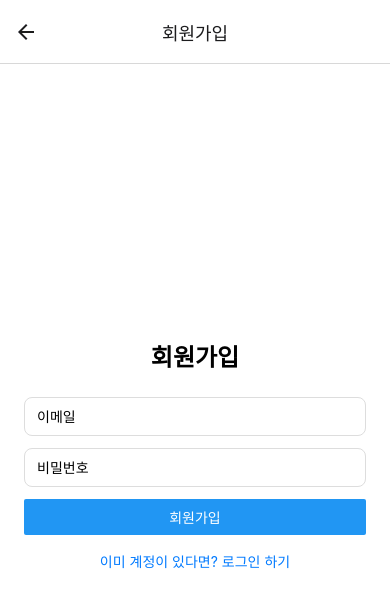
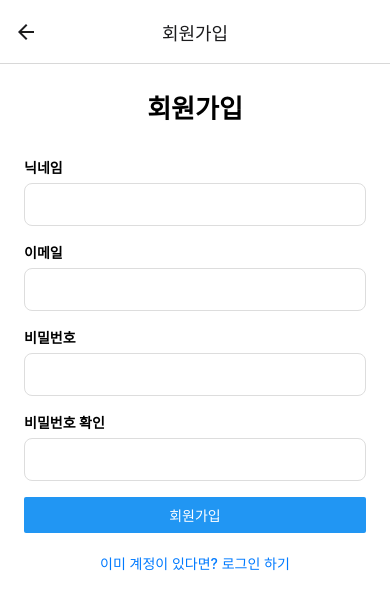
Before and after one commit to Spica-blue/Moyeora, a React Native app: screen /SignUp in a window 390 px wide. Shown: the top 610 px of the page. Built offline with nearby package versions, Linux system fonts and the light colour scheme.

Commit message:
feat : 회원가입 입력 필드 추가
- 닉네임, 비밀번호 확인 입력칸 추가
- 입력칸 눌렀을 시에 키보드에 입력칸 안가려지게 수정
- PostWriteScreen에 name부분에 email로 저장되던거 nickname으로 수정

```diff
--- a/src/screens/auth/LoginScreen.js
+++ b/src/screens/auth/LoginScreen.js
@@ -1,7 +1,8 @@
 import React, { useState } from 'react';
-import { Text, View, TextInput, Button, StyleSheet, Alert, TouchableOpacity } from 'react-native';
+import { Text, View, TextInput, Button, StyleSheet, Alert, TouchableOpacity, KeyboardAvoidingView, Platform, ScrollView } from 'react-native';
 import { signInWithEmailAndPassword } from 'firebase/auth';
 import { auth } from '../../../firebaseConfig';
+import styles from "../../styles/LoginStyle";
 
 const LoginScreen = ({ navigation }) => {
   const [email, setEmail] = useState('');
@@ -25,7 +26,11 @@ const LoginScreen = ({ navigation }) => {
   };
 
   return (
-    <View style={styles.container}>
+    <KeyboardAvoidingView
+      style={{ flex: 1, backgroundColor: "white" }}
+      behavior={Platform.OS === "ios" ? "padding" : "height"}
+    >
+      <ScrollView contentContainerStyle={styles.container}>
         <Text style={styles.title}>모여라!</Text>
 
         <TextInput
@@ -48,39 +53,11 @@ const LoginScreen = ({ navigation }) => {
         <Button title='로그인' onPress={onLogin} />
 
         <TouchableOpacity onPress={() => navigation.navigate('SignUp')}>
-        <Text>아직 계정이 없다면? 회원가입 하기</Text>
+          <Text style={styles.link}>아직 계정이 없다면? 회원가입 하기</Text>
         </TouchableOpacity>
-    </View>
+      </ScrollView>
+    </KeyboardAvoidingView>
   )
 }
 
 export default LoginScreen;
-
-const styles = StyleSheet.create({
-  container: {
-    flex: 1,
-    padding: 24,
-    justifyContent: 'center',
-    backgroundColor: '#fff',
-  },
-  title: {
-    fontSize: 28,
-    marginBottom: 24,
-    textAlign: 'center',
-    fontWeight: '700',
-  },
-  input: {
-    borderWidth: 1,
-    borderColor: '#ddd',
-    paddingHorizontal: 12,
-    paddingVertical: 10,
-    borderRadius: 8,
-    marginBottom: 12,
-    color: "black",
-  },
-  link: {
-    marginTop: 16,
-    textAlign: 'center',
-    color: '#007AFF',
-  },
-});
--- a/src/screens/auth/SignUpScreen.js
+++ b/src/screens/auth/SignUpScreen.js
@@ -1,16 +1,24 @@
 import React, { useState } from 'react';
-import { View, Text, TextInput, Button, StyleSheet, Alert, TouchableOpacity } from 'react-native';
+import { View, Text, TextInput, Button, Alert, TouchableOpacity, KeyboardAvoidingView, Platform, ScrollView } from 'react-native';
 import { createUserWithEmailAndPassword } from 'firebase/auth';
 import { doc, setDoc, serverTimestamp } from 'firebase/firestore';
 import { auth, db } from "../../../firebaseConfig";
+import styles from "../../styles/SignUpStyle";
 
 const SignUpScreen = ({ navigation }) => {
+  const [nickname, setNickname] = useState('');
   const [email, setEmail] = useState('');
   const [password, setPassword] = useState('');
+  const [passwordCheck, setPasswordCheck] = useState('');
 
   const onSignUp = async () => {
-    if(!email || !password){
-      Alert.alert("회원가입", "이메일과 비밀번호를 모두 입력해주세요.");
+    if(!nickname || !email || !password || !passwordCheck){
+      Alert.alert("회원가입", "모든 항목을 입력해주세요.");
+      return;
+    }
+
+    if(password !== passwordCheck){
+      Alert.alert("비밀번호 오류", "비밀번호가 서로 일치하지 않습니다.");
       return;
     }
 
@@ -21,11 +29,12 @@ const SignUpScreen = ({ navigation }) => {
 
       // Firestore에 users 컬렉션에 유저 정보 저장
       await setDoc(doc(db, 'users', user.uid), {
+        nickname: nickname,
         email: user.email,
         createdAt: serverTimestamp(),
       });
 
-      Alert.alert("회원가입 완료", "회원가입이 완료되었습니다. 로그인 해주세요.");
+      Alert.alert("회원가입 완료", "회원가입이 완료되었습니다!");
       navigation.replace('Login');  // 로그인 화면으로 이동(뒤로가기 눌러도 안 돌아오게)
     } catch(error){
       console.log(error);
@@ -34,62 +43,65 @@ const SignUpScreen = ({ navigation }) => {
   };
 
   return (
-    <View style={styles.container}>
+    <KeyboardAvoidingView
+      style={{ flex: 1, backgroundColor: "white" }}
+      behavior={Platform.OS === "ios" ? "padding" : "height"}
+    >
+      <ScrollView contentContainerStyle={styles.container}>
         <Text style={styles.title}>회원가입</Text>
 
+        {/* 닉네임 */}
+        <View style={styles.inputGroup}>
+          <Text style={styles.label}>닉네임</Text>
           <TextInput
             style={styles.input}
-        placeholder="이메일"
+            value={nickname}
+            onChangeText={setNickname}
+          />
+        </View>
+
+        {/* 이메일 */}
+        <View style={styles.inputGroup}>
+          <Text style={styles.label}>이메일</Text>
+          <TextInput
+            style={styles.input}
             value={email}
             onChangeText={setEmail}
             autoCapitalize="none"
             keyboardType="email-address"
           />
+        </View>
 
+        {/* 비밀번호 */}
+        <View style={styles.inputGroup}>
+          <Text style={styles.label}>비밀번호</Text>
           <TextInput
             style={styles.input}
-        placeholder="비밀번호"
             value={password}
             onChangeText={setPassword}
             secureTextEntry
           />
+        </View>
+
+        {/* 비밀번호 확인 */}
+        <View style={styles.inputGroup}>
+          <Text style={styles.label}>비밀번호 확인</Text>
+          <TextInput
+            style={styles.input}
+            value={passwordCheck}
+            onChangeText={setPasswordCheck}
+            secureTextEntry
+          />
+        </View>
 
         <Button title="회원가입" onPress={onSignUp} />
 
         <TouchableOpacity onPress={() => navigation.navigate('Login')}>
           <Text style={styles.link}>이미 계정이 있다면? 로그인 하기</Text>
         </TouchableOpacity>
-    </View>
+      </ScrollView>
+    </KeyboardAvoidingView>
   )
 }
 
 export default SignUpScreen;
-
-const styles = StyleSheet.create({
-  container: {
-    flex: 1,
-    padding: 24,
-    justifyContent: 'center',
-    backgroundColor: '#fff',
-  },
-  title: {
-    fontSize: 24,
-    marginBottom: 24,
-    textAlign: 'center',
-    fontWeight: '600',
-  },
-  input: {
-    borderWidth: 1,
-    borderColor: '#ddd',
-    paddingHorizontal: 12,
-    paddingVertical: 10,
-    borderRadius: 8,
-    marginBottom: 12,
-    color: "black",
-  },
-  link: {
-    marginTop: 16,
-    textAlign: 'center',
-    color: '#007AFF',
-  },
-});
--- a/src/screens/posts/PostListScreen.js
+++ b/src/screens/posts/PostListScreen.js
@@ -2,8 +2,9 @@ import React, { useEffect, useState } from 'react';
 import { SafeAreaView } from 'react-native-safe-area-context';
 import { View, Text, FlatList, Button, Alert, Image, TouchableOpacity } from 'react-native';
 import { signOut, deleteUser } from 'firebase/auth';
-import { doc, deleteDoc, collection, onSnapshot, orderBy, query } from 'firebase/firestore';
-import { auth, db } from '../../../firebaseConfig';
+import { doc, deleteDoc, collection, onSnapshot, orderBy, query, where, getDocs } from 'firebase/firestore';
+import { ref, deleteObject } from 'firebase/storage';
+import { auth, db, storage } from '../../../firebaseConfig';
 import styles from "../../styles/PostListStyle";
 
 const PostListScreen = ({ navigation }) => {
@@ -30,6 +31,41 @@ const PostListScreen = ({ navigation }) => {
     const m = String(d.getMinutes()).padStart(2, '0');
     return `${h}:${m}`;
   };
+
+  const deleteUserData = async (uid) => {
+    // 1. 사용자가 작성한 게시글 전부 가져오기
+    const q = query(collection(db, "posts"), where("authorId", "==", uid));
+    const querySnapshot = await getDocs(q);
+
+    for(const postDoc of querySnapshot.docs){
+      const postData = postDoc.data();
+
+      // 2. Storage 이미지 삭제
+      if(postData.imageUrls && postData.imageUrls.length > 0){
+        for(const url of postData.imageUrls){
+          const imageRef = ref(storage, url);
+          try{
+            await deleteObject(imageRef);
+          } catch(err){
+            console.log("이미지 삭제 실패:", err);
+          }
+        }
+      }
+
+      // 썸네일 단일 저장하는 imageUrl도 있으면 삭제
+      if(postData.imageUrl){
+        const thumbRef = ref(storage, postData.imageUrl);
+        try{
+          await deleteObject(thumbRef);
+        } catch(err){
+          console.log("섬네일 삭제 실패:", err);
+        }
+      }
+
+      // 3. 게시글 문서 삭제
+      await deleteDoc(doc(db, "posts", postDoc.id));
+    }
+  }
 
   // 로그아웃
   const handleLogout = async () => {
@@ -62,9 +98,18 @@ const PostListScreen = ({ navigation }) => {
               }
 
               // 1) Firestore users 컬렉션 문서 삭제
-              await deleteDoc(doc(db, 'users', user.uid));
+              // await deleteDoc(doc(db, 'users', user.uid));
 
               // 2) Firebase Auth 계정 삭제
+              // await deleteUser(user);
+
+              // 글 + 이미지 전체 삭제
+              await deleteUserData(user.uid);
+
+              // users 문서 삭제
+              await deleteDoc(doc(db, "users", user.uid));
+
+              // Auth 계정 삭제
               await deleteUser(user);
 
               Alert.alert("탈퇴 완료", "계정이 삭제되었습니다.");
--- a/src/screens/posts/PostWriteScreen.js
+++ b/src/screens/posts/PostWriteScreen.js
@@ -1,7 +1,7 @@
 import React, { useState } from 'react';
 import { View, Text, TextInput, Button, Image, StyleSheet, Alert, ScrollView, TouchableOpacity } from 'react-native';
 import * as ImagePicker from 'expo-image-picker';
-import { addDoc, collection, serverTimestamp } from 'firebase/firestore';
+import { addDoc, getDoc, collection, serverTimestamp } from 'firebase/firestore';
 import { ref, uploadBytes, getDownloadURL } from 'firebase/storage';
 import { auth, db, storage } from '../../../firebaseConfig';
 import styles from "../../styles/PostWriteStyle";
@@ -44,14 +44,6 @@ const PostWriteScreen = ({ navigation }) => {
       urls.push(downloadUrl);
     }
 
-    // const response = await fetch(images);
-    // const blob = await response.blob();
-
-    // const filename = `postImages/${auth.currentUser.uid}/${Date.now()}.jpg`;
-    // const imageRef = ref(storage, filename);
-
-    // await uploadBytes(imageRef, blob);
-    // return await getDownloadURL(imageRef);
     return urls;
   };
 
@@ -63,13 +55,19 @@ const PostWriteScreen = ({ navigation }) => {
     }
 
     try{
+      const user = auth.currentUser;
+
+      // Firestore users에서 닉네임 가져오기
+      const userDoc = await getDoc(doc(db, "users", user.uid));
+      const nickname = userDoc.data().nickname;
+
       const imageUrls = await uploadImages();   // 사진 있으면 업로드
 
       await addDoc(collection(db, "posts"), {
         title,
         content,
-        authorId: auth.currentUser.uid,
-        authorName: auth.currentUser.email,
+        authorId: user.uid,
+        authorName: nickname,
         imageUrls,
         imageUrl: imageUrls[0] || null,
         commentCount: 0,
--- /dev/null
+++ b/src/styles/LoginStyle.js
@@ -0,0 +1,32 @@
+import { StyleSheet } from "react-native";
+
+const LoginStyle = StyleSheet.create({
+  container: {
+    flex: 1,
+    padding: 24,
+    justifyContent: 'center',
+    backgroundColor: '#fff',
+  },
+  title: {
+    fontSize: 28,
+    marginBottom: 24,
+    textAlign: 'center',
+    fontWeight: '700',
+  },
+  input: {
+    borderWidth: 1,
+    borderColor: '#ddd',
+    paddingHorizontal: 12,
+    paddingVertical: 10,
+    borderRadius: 8,
+    marginBottom: 12,
+    color: "black",
+  },
+  link: {
+    marginTop: 16,
+    textAlign: 'center',
+    color: '#007AFF',
+  },
+});
+
+export default LoginStyle;
--- /dev/null
+++ b/src/styles/SignUpStyle.js
@@ -0,0 +1,39 @@
+import { StyleSheet } from "react-native";
+
+const SignUpStyle = StyleSheet.create({
+  container: {
+    flex: 1,
+    padding: 24,
+    backgroundColor: '#fff',
+    paddingBottom: 48,
+  },
+  title: {
+    fontSize: 26,
+    fontWeight: "700",
+    textAlign: "center",
+    marginBottom: 32,
+  },
+  inputGroup: {
+    marginBottom: 16,
+  },
+  label: {
+    fontSize: 14,
+    fontWeight: "600",
+    marginBottom: 6,
+  },
+  input: {
+    borderWidth: 1,
+    borderColor: "#ddd",
+    padding: 12,
+    borderRadius: 8,
+    color: "black",
+  },
+  link: {
+    marginTop: 20,
+    textAlign: "center",
+    color: "#007AFF",
+    fontWeight: "500",
+  },
+});
+
+export default SignUpStyle;
```
Lines whose indentation alone changed are shown as unchanged.
